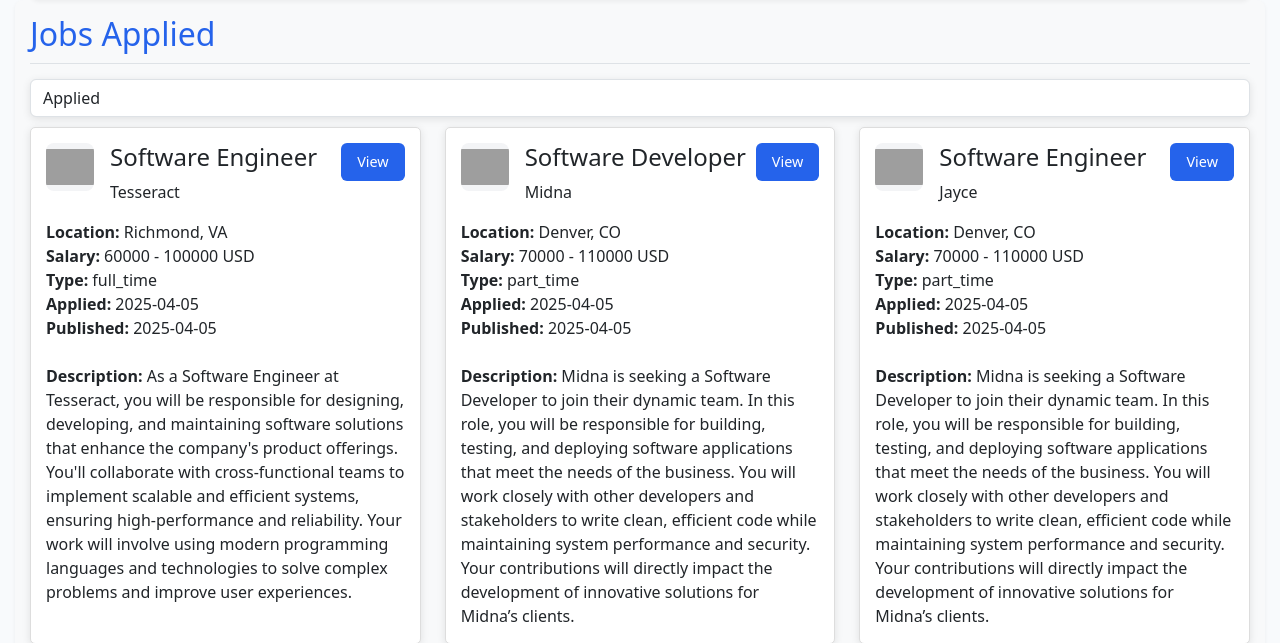
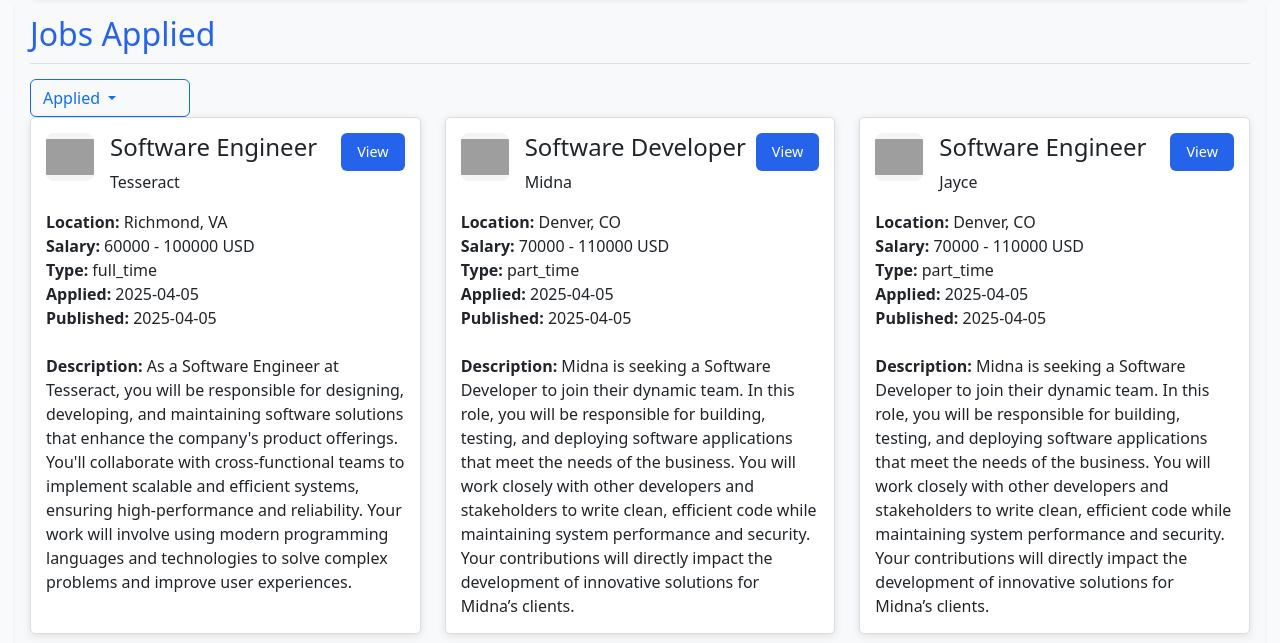
Before and after one commit to UCCS-SP25-CS4300-CS5300-1/Group-4-spring-2025, a Django app: page /applications/ in a window 1280 px wide. Shown: the part 79-722 px from the top of the page. Run offline with Django 4.2, Linux system fonts and the light colour scheme; the visitor is signed in with stand-in values (Sample User, id 1); grey boxes are pictures that could not be loaded.

Commit message:
adjusted dropdown for applications to be a bit more appealing

```diff
--- a/myproject/home/templates/home/applications.html
+++ b/myproject/home/templates/home/applications.html
@@ -191,6 +191,11 @@
             color: white;
             text-decoration: none;
         }
+
+        .job-filter-dropdown-button {
+            min-width: 10rem;
+            text-align: left;
+        }
     </style>
 </head>
 <body>
@@ -209,10 +214,15 @@
                 <h3 id="job-filter-header">Jobs Applied</h3>
             </div>
             <div class="profile-info">
-                <select id="job-filter" class="form-control" onchange="toggleJobList(this)">
-                    <option value="applied">Applied</option>
-                    <option value="viewed">Viewed</option>
-                </select>
+                <div class="dropdown">
+                    <button class="btn btn-outline-primary dropdown-toggle job-filter-dropdown-button" type="button" id="jobFilterDropdown" data-bs-toggle="dropdown" aria-expanded="false">
+                        Applied
+                    </button>
+                    <ul class="dropdown-menu" aria-labelledby="jobFilterDropdown">
+                        <li><a class="dropdown-item filter-option" href="#" data-value="applied">Applied</a></li>
+                        <li><a class="dropdown-item filter-option" href="#" data-value="viewed">Viewed</a></li>
+                    </ul>
+                </div>
             </div>
 
             <div id="applied-jobs-section">
@@ -296,25 +306,47 @@
                 img.addEventListener('error', function() {
                     if (this.dataset.fallback) {
                         this.src = this.dataset.fallback;
-                        this.dataset.fallback = '';  // Prevent infinite loop if fallback also fails
+                        this.dataset.fallback = '';
                     }
                 });
             });
+
+            const dropdownButton = document.getElementById('jobFilterDropdown');
+            const filterOptions = document.querySelectorAll('.filter-option');
+
+            filterOptions.forEach(option => {
+                option.addEventListener('click', function(event) {
+                    event.preventDefault();
+                    const selectedValue = this.dataset.value;
+                    const selectedText = this.textContent;
+
+                    if (dropdownButton) {
+                        dropdownButton.textContent = selectedText;
+                    }
+
+                    updateJobList(selectedValue);
+                });
+            });
+
+            const initialFilterValue = dropdownButton ? dropdownButton.textContent.trim().toLowerCase() : 'applied';
+            const validInitialValues = ['applied', 'viewed'];
+            const finalInitialValue = validInitialValues.includes(initialFilterValue) ? initialFilterValue : 'applied';
+            updateJobList(finalInitialValue);
         });
 
-        function toggleJobList(select) {
+        function updateJobList(selectedValue) {
             const appliedJobsSection = document.getElementById('applied-jobs-section');
             const viewedJobsSection = document.getElementById('viewed-jobs-section');
             const jobFilterHeader = document.getElementById('job-filter-header');
 
-            if (select.value === 'applied') {
+            if (selectedValue === 'applied') {
                 appliedJobsSection.style.display = 'block';
                 viewedJobsSection.style.display = 'none';
-                jobFilterHeader.innerHTML = 'Jobs Applied';
-            } else if (select.value === 'viewed') {
+                jobFilterHeader.textContent = 'Jobs Applied';
+            } else if (selectedValue === 'viewed') {
                 appliedJobsSection.style.display = 'none';
                 viewedJobsSection.style.display = 'block';
-                jobFilterHeader.innerHTML = 'Jobs Viewed';
+                jobFilterHeader.textContent = 'Jobs Viewed';
             }
         }
     </script>
```
